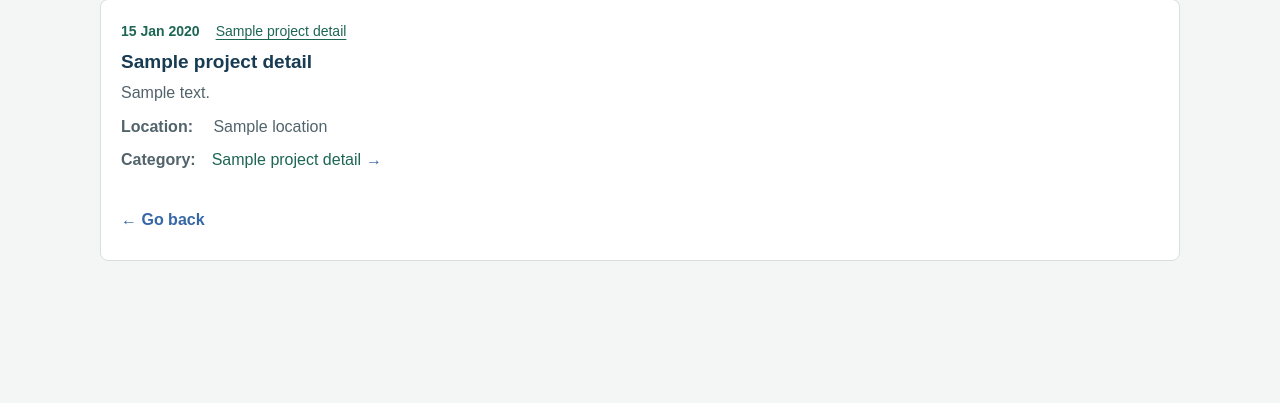
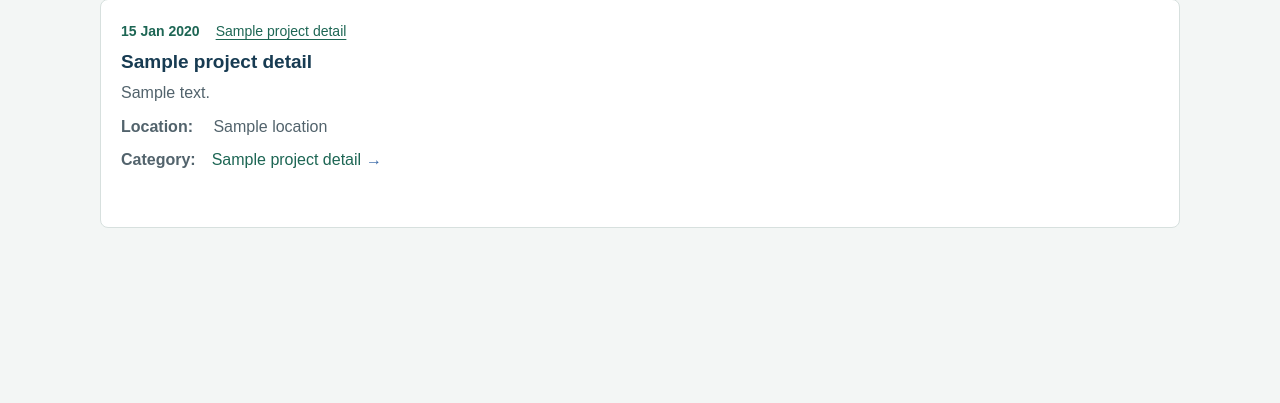
Before and after one commit to Ilegubo/CSE340, a Node server app: template src/views/project.ejs in a window 1280 px wide. Shown: the part 199-602 px from the top of the page. Run offline with Node 20, Linux system fonts and the light colour scheme; the template is opened without the code that fills it: most values are stand-ins (such as "Sample title", 1, 10 or a date in 2020).

Commit message:
Comment out go back functionality in organization, project, category details pages.

```diff
--- a/src/views/category.ejs
+++ b/src/views/category.ejs
@@ -4,7 +4,7 @@
     <h1><%= title %></h1>
     <p class="category-card--<%= categoryDetails[0].category_name.toLowerCase() %>"><%= categoryDetails[0].category_name %></p>
     <ul class="project-list">
-        <a class="details-link" href="javascript:history.back()">&larr; Go back</a>
+        <!-- <a class="details-link" href="javascript:history.back()">&larr; Go back</a> -->
         <% categoryDetails.forEach(project => { %>
             <li>
                 <!-- <div class="project-meta">
--- a/src/views/organization.ejs
+++ b/src/views/organization.ejs
@@ -9,7 +9,7 @@
     </section>
     <section>
         <h3>Service Projects</h3>
-        <a class="details-link" href="javascript:history.back()">&larr; Go Back</a>
+        <!-- <a class="details-link" href="javascript:history.back()">&larr; Go Back</a> -->
     <br>
     <ul class="project-list">
         <% projects.forEach(project => { %>
--- a/src/views/project.ejs
+++ b/src/views/project.ejs
@@ -14,7 +14,7 @@
                     <p><span class="tag">Location:</span> <%= property.location %></p>
                     <p><span class="tag">Category:</span><a class="no-styling-link" href="/category/<%= property.category_id %>"><%= property.category_name %><span>&rarr;</span></a></p>
                     <br>
-                    <p><a class="details-link" href="javascript:history.back()">&larr; Go back</a></p>
+                    <!-- <p><a class="details-link" href="javascript:history.back()">&larr; Go back</a></p> -->
 
                 </li>
             <% }) %>
```
